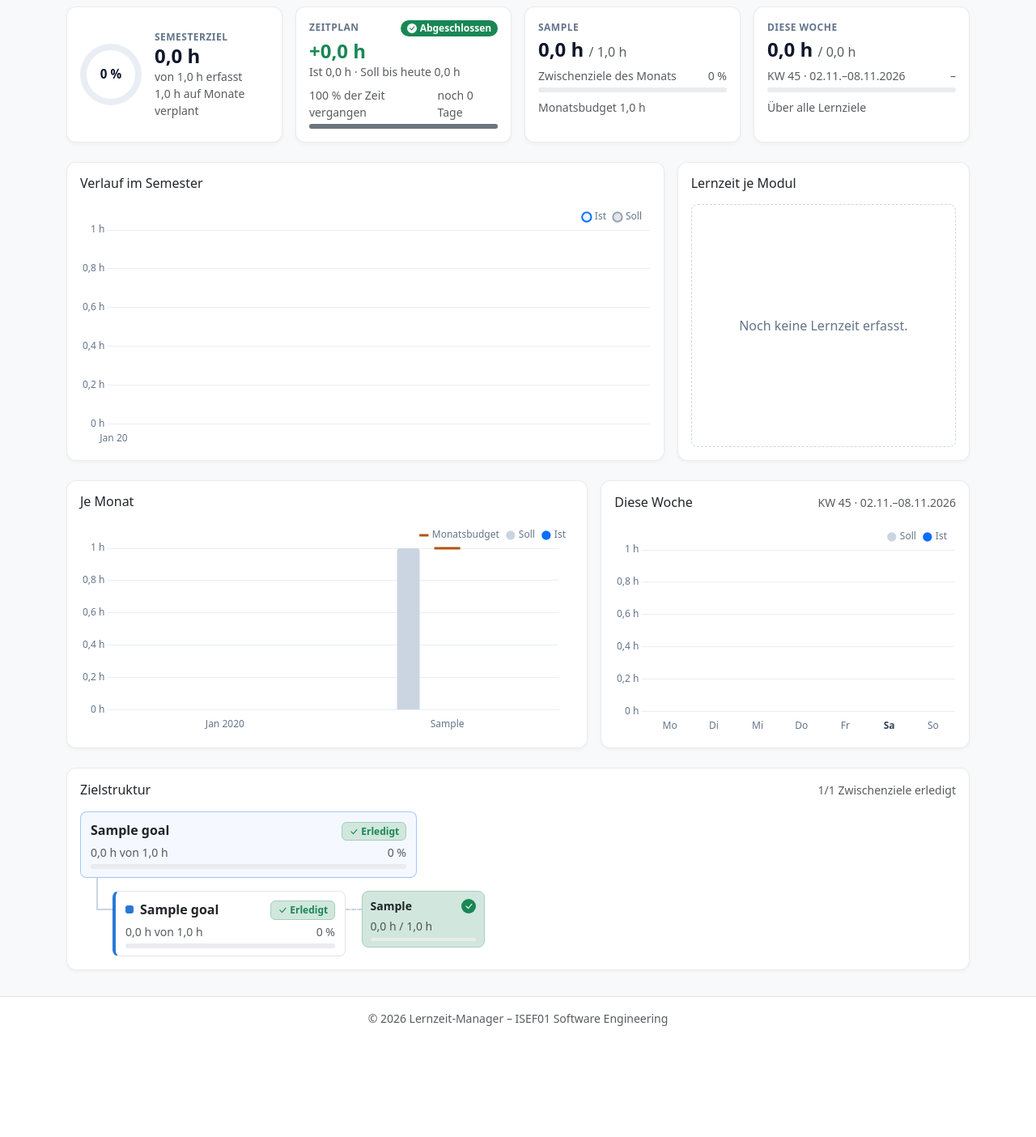
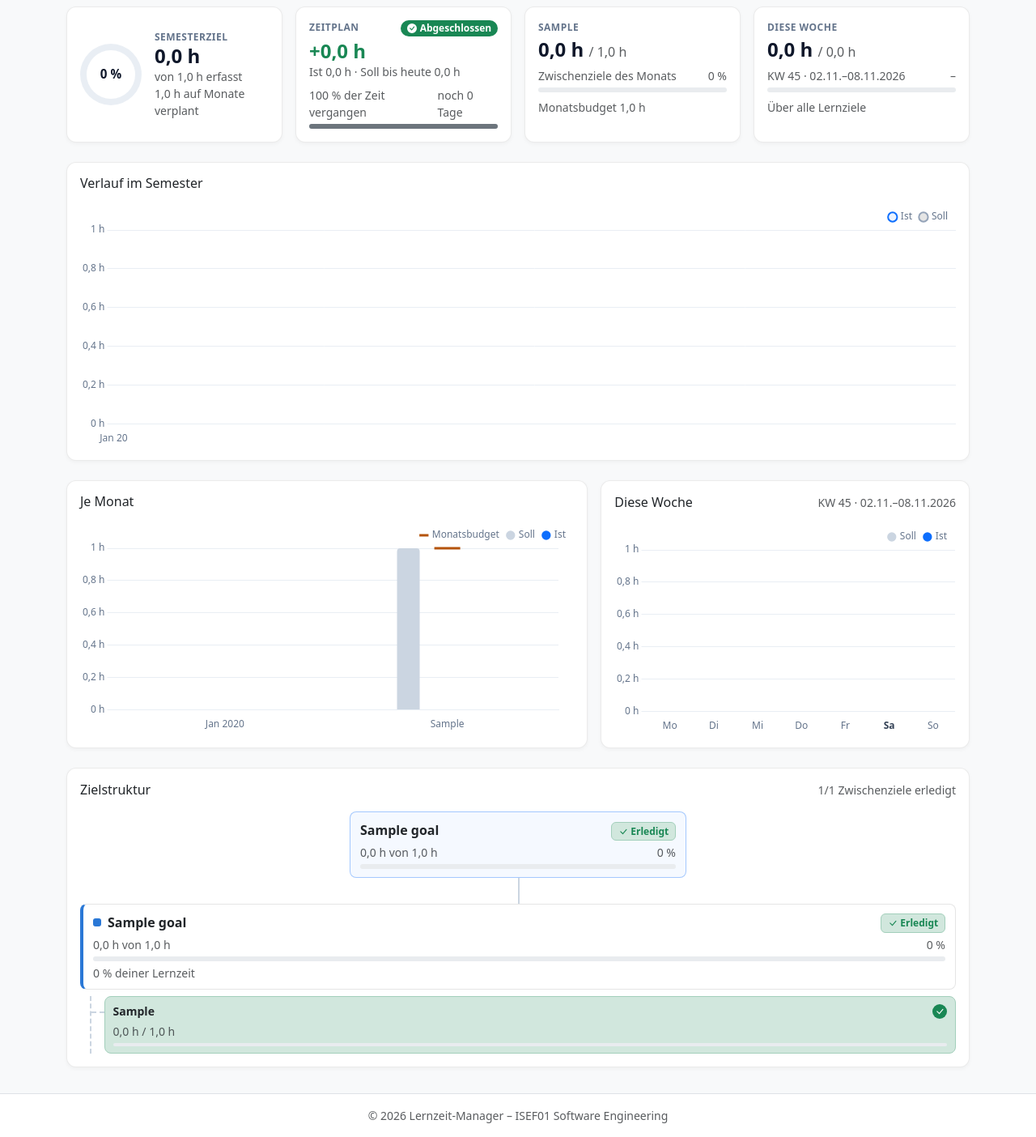
Before and after one commit to Fritz-IU/ISEF01-Lernzeit-Manager, a PHP site: page / in a window 1280 px wide. Shown: the part 170-1574 px from the top of the page at 81% size. Before the commit the page ends 1437 px from the top, so only its background shows below. Run offline with PHP 8.4, Linux system fonts and the light colour scheme; the visitor is signed in with stand-in values (Sample User, id 1); tables that the repository leaves empty hold one stand-in row (values such as "Sample post").

Commit message:
US-6: Lernzeit je Modul in die Zielstruktur integriert, Module nebeneinander Refs #6

```diff
--- a/assets/css/custom.css
+++ b/assets/css/custom.css
@@ -588,28 +588,6 @@ main {
   height: 300px;
 }
 
-.dashboard-chart-doughnut {
-  height: 200px;
-}
-
-.dashboard-doughnut-center {
-  position: absolute;
-  inset: 0;
-  display: flex;
-  flex-direction: column;
-  align-items: center;
-  justify-content: center;
-  pointer-events: none;
-}
-
-.dashboard-doughnut-center .dashboard-kpi-value {
-  font-size: 1.15rem;
-}
-
-.dashboard-legend li + li {
-  margin-top: 0.35rem;
-}
-
 .dashboard-empty {
   display: flex;
   align-items: center;
@@ -730,10 +708,13 @@ main {
 
 .goal-tree-leaf {
   flex: 0 0 9.5rem;
+  display: flex;
+  flex-direction: column;
+  gap: 0.5rem;
 }
 
 .goal-tree-month {
-  height: 100%;
+  flex: 1 1 auto;
   padding: 0.45rem 0.6rem;
   background: #f8fafc;
 }
@@ -754,32 +735,95 @@ main {
 }
 
 @media (min-width: 992px) {
-  /* Breite Bildschirme: Modul links, Zwischenziele rechts daneben */
-  .goal-tree-branch {
-    display: flex;
-    align-items: flex-start;
-    gap: 0;
+  /*
+   * Breite Bildschirme: Module zweigen nebeneinander vom Semesterziel ab.
+   * Die Zeilen sind die Monate des Semesters (Subgrid), parallel laufende Zwischenziele stehen auf einer Höhe.
+   */
+  .goal-tree-root {
+    margin-inline: auto;
+  }
+
+  .goal-tree-branches {
+    position: relative;
+    display: grid;
+    grid-template-columns: repeat(var(--tree-cols, 1), minmax(0, 1fr));
+    grid-template-rows: auto repeat(var(--tree-rows, 1), auto);
+    column-gap: 1rem;
+    row-gap: 0.5rem;
+    margin: 0;
+    padding: 2rem 0 0;
+  }
+
+  /* Stamm vom Semesterziel nach unten */
+  .goal-tree-branches::before {
+    content: '';
+    position: absolute;
+    left: 50%;
+    top: 0;
+    height: 1rem;
+    border-left: 2px solid var(--tree-line);
+  }
+
+  .goal-tree-branches > .goal-tree-branch {
+    display: grid;
+    grid-row: 1 / -1;
+    grid-template-rows: subgrid;
+    min-width: 0;
+    padding-top: 0;
+  }
+
+  /* Querlinie über alle Module, beim ersten und letzten Modul nur bis zur Mitte */
+  .goal-tree-branches > .goal-tree-branch::before {
+    left: -0.5rem;
+    right: -0.5rem;
+    top: -1rem;
+    width: auto;
+  }
+
+  .goal-tree-branches > .goal-tree-branch:first-child::before {
+    left: 50%;
+  }
+
+  .goal-tree-branches > .goal-tree-branch:last-child::before {
+    right: 50%;
+  }
+
+  .goal-tree-branches > .goal-tree-branch:only-child::before {
+    display: none;
+  }
+
+  /* Senkrechte Verbindung von der Querlinie zum Modul */
+  .goal-tree-branches > .goal-tree-branch::after {
+    left: 50%;
+    top: -1rem;
+    bottom: auto;
+    height: 1rem;
   }
 
   .goal-tree-module {
-    flex: 0 0 18rem;
-    width: 18rem;
+    grid-row: 1;
+    width: auto;
   }
 
   .goal-tree-leaves {
-    flex: 1 1 auto;
-    margin: 0;
-    padding: 0 0 0 1.25rem;
-    border-left: 0;
-    position: relative;
+    display: grid;
+    grid-row: 2 / var(--tree-leaf-end, -1);
+    grid-template-rows: subgrid;
+    margin: 0 0 0 0.75rem;
+    padding: 0 0 0 1rem;
   }
 
-  .goal-tree-leaves::before {
+  .goal-tree-leaf {
+    position: relative;
+    grid-row: var(--tree-row, auto);
+  }
+
+  .goal-tree-leaf::before {
     content: '';
     position: absolute;
-    left: 0;
-    top: 1.4rem;
-    width: 1.25rem;
+    left: -1rem;
+    top: 1.2rem;
+    width: 1rem;
     border-top: 2px dashed var(--tree-line);
   }
 }
--- a/assets/js/dashboard.js
+++ b/assets/js/dashboard.js
@@ -37,7 +37,6 @@
     grid: '#e9eef4',
     text: '#64748b',
   };
-  const SERIES = [1, 2, 3, 4, 5, 6, 7, 8].map((i) => color('--series-' + i, '#64748b'));
 
   const numberFormat = new Intl.NumberFormat('de-DE', {
     minimumFractionDigits: 1,
@@ -312,49 +311,4 @@
       },
     });
   }
-
-  // 4. Erfasste Lernzeit je Modul (Farbe folgt dem Modul, nicht dem Rang)
-  const modulesCanvas = document.getElementById('chartModules');
-  if (modulesCanvas && data.modules && data.modules.length) {
-    const modules = data.modules;
-    const total = modules.reduce((sum, mod) => sum + mod.tracked_hours, 0);
-    new Chart(modulesCanvas, {
-      type: 'doughnut',
-      data: {
-        labels: modules.map((mod) => mod.title),
-        datasets: [
-          {
-            data: modules.map((mod) => mod.tracked_hours),
-            backgroundColor: modules.map((mod) => SERIES[mod.color_index % SERIES.length]),
-            borderColor: '#ffffff',
-            borderWidth: 2,
-            hoverOffset: 4,
-          },
-        ],
-      },
-      options: {
-        cutout: '68%',
-        plugins: {
-          // Legende als HTML unter dem Diagramm (index.php), damit die Mitte frei bleibt
-          legend: { display: false },
-          tooltip: {
-            callbacks: {
-              label(ctx) {
-                const mod = modules[ctx.dataIndex];
-                const share = total > 0 ? Math.round((mod.tracked_hours / total) * 100) : 0;
-                return (
-                  ' ' +
-                  hours(mod.tracked_hours) +
-                  ' (' +
-                  share +
-                  ' %) · Soll ' +
-                  hours(mod.planned_hours)
-                );
-              },
-            },
-          },
-        },
-      },
-    });
-  }
 })();
--- a/index.php
+++ b/index.php
@@ -52,6 +52,7 @@ $semester = $dashboard['semester'];
 $week = $dashboard['week'];
 $currentMonth = $dashboard['current_month'] ?? null;
 $modules = $dashboard['modules'] ?? [];
+$treeMonths = $dashboard['tree_months'] ?? [];
 
 /** Stunden im deutschen Format, z. B. "12,5 h" */
 $fmtHours = static fn (float $hours): string => number_format($hours, 1, ',', '.') . ' h';
@@ -85,12 +86,6 @@ $chartData = [
     'cumulative' => $dashboard['cumulative'] ?? null,
     'monthly'    => $dashboard['monthly_chart'] ?? null,
     'week'       => $week,
-    'modules'    => array_map(static fn (array $m): array => [
-        'title'         => $m['title'],
-        'color_index'   => $m['color_index'],
-        'planned_hours' => $m['planned_hours'],
-        'tracked_hours' => $m['tracked_hours'],
-    ], $modules),
 ];
 
 $pageTitle = 'Dashboard – Lernzeit-Manager';
@@ -258,45 +253,12 @@ require_once __DIR__ . '/includes/header.php';
         </div>
     </div>
 
-    <!-- Diagramme: Verlauf und Verteilung -->
-    <div class="row g-3 mb-4">
-        <div class="col-lg-8">
-            <div class="card dashboard-card h-100">
+    <!-- Verlauf im Semester -->
+    <div class="card dashboard-card mb-4">
         <div class="card-body">
             <h3 class="h6 mb-3">Verlauf im Semester</h3>
             <div class="dashboard-chart dashboard-chart-lg">
                 <canvas id="chartCumulative" role="img" aria-label="Kumulierte Soll- und Ist-Lernzeit im Semesterverlauf"></canvas>
-                    </div>
-                </div>
-            </div>
-        </div>
-        <div class="col-lg-4">
-            <div class="card dashboard-card h-100">
-                <div class="card-body d-flex flex-column">
-                    <h3 class="h6 mb-3">Lernzeit je Modul</h3>
-                    <?php if ((float) $semester['tracked_hours'] > 0): ?>
-                        <div class="dashboard-chart dashboard-chart-doughnut">
-                            <canvas id="chartModules" role="img" aria-label="Verteilung der erfassten Lernzeit auf die Module"></canvas>
-                            <div class="dashboard-doughnut-center" aria-hidden="true">
-                                <span class="dashboard-kpi-value"><?= htmlspecialchars($fmtHours((float) $semester['tracked_hours'])) ?></span>
-                                <span class="small text-muted">gesamt</span>
-                            </div>
-                        </div>
-                        <ul class="list-unstyled small mb-0 mt-3 dashboard-legend">
-                            <?php foreach ($modules as $module): ?>
-                                <li class="d-flex justify-content-between gap-2" style="--module-color: var(--series-<?= ((int) $module['color_index'] % 8) + 1 ?>);">
-                                    <span class="d-inline-flex align-items-center gap-2 min-w-0">
-                                        <span class="goal-tree-swatch" aria-hidden="true"></span>
-                                        <span class="text-truncate"><?= htmlspecialchars($module['title']) ?></span>
-                                    </span>
-                                    <span class="text-muted flex-shrink-0"><?= htmlspecialchars($fmtHours((float) $module['tracked_hours'])) ?></span>
-                                </li>
-                            <?php endforeach; ?>
-                        </ul>
-                    <?php else: ?>
-                        <div class="dashboard-empty flex-grow-1">Noch keine Lernzeit erfasst.</div>
-                    <?php endif; ?>
-                </div>
             </div>
         </div>
     </div>
@@ -360,9 +322,17 @@ require_once __DIR__ . '/includes/header.php';
                         </div>
                     </a>
 
-                    <!-- Äste: Module -->
-                    <ul class="goal-tree-branches list-unstyled mb-0">
+                    <!-- Äste: Module zweigen nebeneinander vom Semesterziel ab, Zeilen sind die Monate -->
+                    <ul class="goal-tree-branches list-unstyled mb-0"
+                        style="--tree-cols: <?= count($modules) ?>; --tree-rows: <?= max(1, count($treeMonths)) ?>;">
                         <?php foreach ($modules as $module): ?>
+                            <?php
+                            // Zwischenziele je Monat bündeln, damit jeder Monat genau eine Zeile belegt
+                            $childrenByMonth = [];
+                            foreach ($module['children'] as $child) {
+                                $childrenByMonth[$child['year_month']][] = $child;
+                            }
+                            ?>
                             <li class="goal-tree-branch">
                                 <a class="goal-tree-node goal-tree-link goal-tree-module"
                                     href="<?= htmlspecialchars(DashboardController::monthlyGoalUrl($module['target']['id'], $module['target']['year_month']), ENT_QUOTES) ?>"
@@ -386,12 +356,22 @@ require_once __DIR__ . '/includes/header.php';
                                     <div class="progress" style="height: 6px;" role="progressbar" aria-label="Fortschritt <?= htmlspecialchars($module['title'], ENT_QUOTES) ?>" aria-valuenow="<?= (int) min(100, $module['percent']) ?>" aria-valuemin="0" aria-valuemax="100">
                                         <div class="progress-bar <?= $barClass((float) $module['percent'], $module['is_completed']) ?>" style="width: <?= min(100.0, (float) $module['percent']) ?>%"></div>
                                     </div>
+                                    <div class="small text-muted mt-1">
+                                        <?= htmlspecialchars($fmtPercent((float) $module['share_percent'])) ?> deiner Lernzeit
+                                    </div>
                                 </a>
 
-                                <!-- Blätter: monatliche Zwischenziele -->
-                                <ul class="goal-tree-leaves list-unstyled mb-0">
-                                    <?php foreach ($module['children'] as $child): ?>
-                                        <li class="goal-tree-leaf">
+                                <!-- Blätter: monatliche Zwischenziele, je Monat in der passenden Zeile -->
+                                <?php
+                                $leafRows = [];
+                                foreach (array_keys($childrenByMonth) as $yearMonth) {
+                                    $leafRows[$yearMonth] = (int) array_search((string) $yearMonth, $treeMonths, true) + 1;
+                                }
+                                ?>
+                                <ul class="goal-tree-leaves list-unstyled mb-0" style="--tree-leaf-end: <?= max($leafRows) + 2 ?>;">
+                                    <?php foreach ($childrenByMonth as $yearMonth => $monthChildren): ?>
+                                        <li class="goal-tree-leaf" style="--tree-row: <?= $leafRows[$yearMonth] ?>;">
+                                            <?php foreach ($monthChildren as $child): ?>
                                                 <a class="goal-tree-node goal-tree-link goal-tree-month <?= $child['is_completed'] ? 'is-completed' : '' ?>"
                                                     href="<?= htmlspecialchars(DashboardController::monthlyGoalUrl($child['id'], $child['year_month']), ENT_QUOTES) ?>"
                                                     title="<?= htmlspecialchars(($child['description'] !== '' ? $child['description'] . ' – ' : '') . 'In der Planung öffnen', ENT_QUOTES) ?>">
@@ -408,6 +388,7 @@ require_once __DIR__ . '/includes/header.php';
                                                         <div class="progress-bar <?= $barClass((float) $child['percent'], $child['is_completed']) ?>" style="width: <?= min(100.0, (float) $child['percent']) ?>%"></div>
                                                     </div>
                                                 </a>
+                                            <?php endforeach; ?>
                                         </li>
                                     <?php endforeach; ?>
                                 </ul>
--- a/src/Controllers/DashboardController.php
+++ b/src/Controllers/DashboardController.php
@@ -175,8 +175,45 @@ class DashboardController
                 'today_index' => $cumulative['today_index'],
                 'soll_source' => $plannedTotal > 0 ? 'planning' : 'target',
             ],
-            'modules' => $modules,
+            'modules'     => self::addModuleShares($modules, $trackedTotal),
+            'tree_months' => self::treeMonths($modules),
         ];
+    }
+
+    /**
+     * Ergänzt je Modul den Anteil an der gesamten erfassten Semesterzeit.
+     * Bezug ist bewusst die Semestersumme aus den Kennzahlen, damit die Prozente zu dieser Zahl passen.
+     *
+     * @param list<array<string, mixed>> $modules
+     * @return list<array<string, mixed>>
+     */
+    public static function addModuleShares(array $modules, float $trackedTotal): array
+    {
+        foreach ($modules as $i => $module) {
+            $modules[$i]['share_percent'] = self::percent((float) $module['tracked_hours'], $trackedTotal);
+        }
+
+        return $modules;
+    }
+
+    /**
+     * Alle Monate, in denen mindestens ein Modul ein Zwischenziel hat, chronologisch.
+     * Sie bilden die Zeilen der Zielstruktur, damit parallel laufende Module auf einer Höhe stehen.
+     *
+     * @param list<array<string, mixed>> $modules
+     * @return list<string> Monate als YYYY-MM
+     */
+    public static function treeMonths(array $modules): array
+    {
+        $months = [];
+        foreach ($modules as $module) {
+            foreach ($module['children'] as $child) {
+                $months[(string) $child['year_month']] = true;
+            }
+        }
+        ksort($months);
+
+        return array_keys($months);
     }
 
     /**
@@ -268,7 +305,7 @@ class DashboardController
     }
 
     /**
-     * Gruppiert die Zwischenziele nach Modul (gleicher Titel) für Zielbaum und Modul-Diagramm.
+     * Gruppiert die Zwischenziele nach Modul (gleicher Titel) für die Zielstruktur.
      * Die Reihenfolge folgt dem ersten Auftreten, damit jedes Modul eine feste Farbe behält.
      *
      * @param list<array<string, mixed>> $monthlyGoals
```
Also changed, not shown: docs/dashboard.md (+5 -6 lines), tests/Unit/Controllers/DashboardControllerTest.php (+25 -0 lines). Lines whose indentation alone changed are shown as unchanged.
